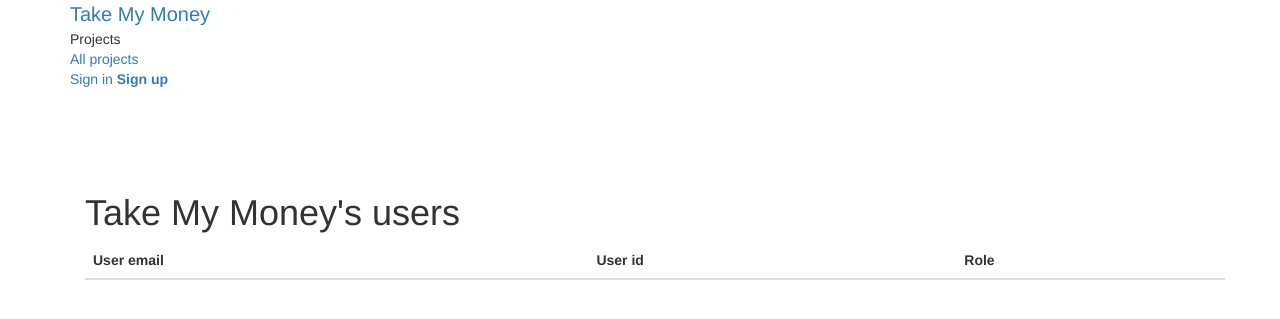
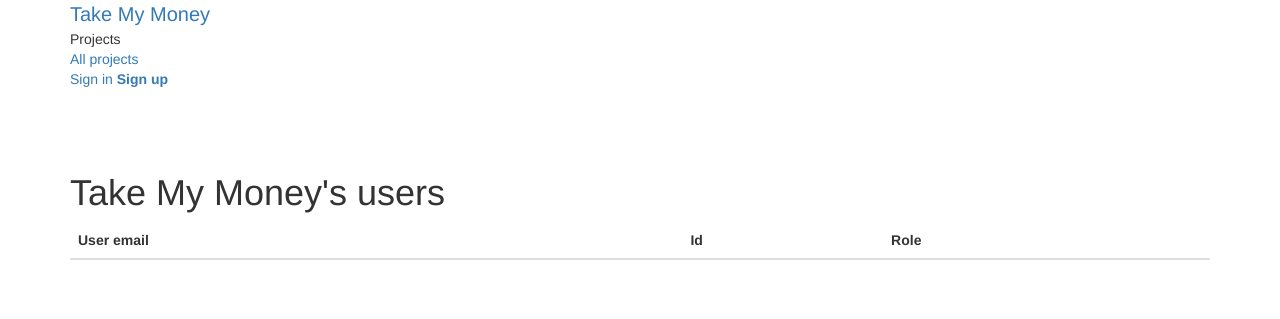
Before and after one commit to CS2102-Group16/TakeMyMoney, a Django app: template TakeMyMoney/templates/user_list.html in a window 1280 px wide. Shown: the top 319 px of the page. Run offline with Django 3.2, Linux system fonts and the light colour scheme; the template is opened without the code that fills it, so the values that code supplies are empty; some libraries are stand-ins or nearby versions.

Commit message:
Users list is now semantic

```diff
--- a/TakeMyMoney/templates/project_details.html
+++ b/TakeMyMoney/templates/project_details.html
@@ -70,11 +70,11 @@
             <div class="ui grid">
                 <!-- Pledgers table -->
                 <div class="eight wide column">
-                    <table class="ui striped right aligned table">
+                    <table class="ui striped table">
                         <thead>
                             <tr>
                                 <th class="left aligned">Pledger</th>
-                                <th>Amount</th>
+                                <th class="right aligned">Amount</th>
                             </tr>
                         </thead>
                         <tbody>
@@ -84,7 +84,7 @@
                                         <td class="left aligned">
                                             <a href="/userDetails/?user_id={{ pledge.pledger_id }}">{{ pledge.pledger_name }}</a>
                                         </td>
-                                        <td>${{ pledge.amount }}</td>
+                                        <td class="right aligned">${{ pledge.amount }}</td>
                                     </tr>
                                 {% endfor %}
                             {% else %}
--- a/TakeMyMoney/templates/user_list.html
+++ b/TakeMyMoney/templates/user_list.html
@@ -3,13 +3,16 @@
 {% block title %}User list{% endblock %}
 
 {% block content %}
-    <div class="container">
-        <h1>Take My Money's users</h1>
-        <table class="table">
+    <div class="ui grid">
+        <div class="sixteen wide column">
+            <h1 class="ui header center aligned">Take My Money's users</h1>
+            <table class="ui striped table">
                 <thead>
+                    <tr>
                         <th>User email</th>
-                <th>User id</th>
+                        <th>Id</th>
                         <th>Role</th>
+                    </tr>
                 </thead>
                 <tbody>
                     {% for user in users %}
@@ -22,4 +25,5 @@
                 </tbody>
             </table>
         </div>
+    </div>
 {% endblock %}
```
Lines whose indentation alone changed are shown as unchanged.
